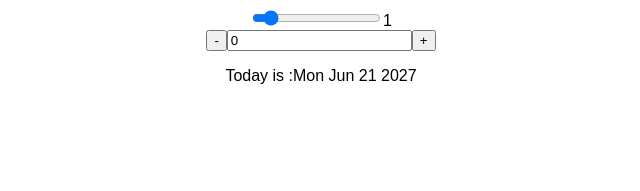
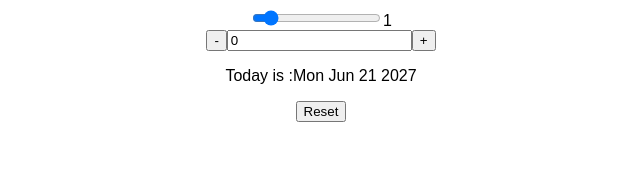
Before and after one commit to AbdullahiAbdulganiyu/Date-Counter-v2-, a React (Create React App) app: page / in a window 1280 px wide. Shown: the top 191 px of the page, without its empty margins (319-959 px from the left). Built offline with nearby package versions, Linux system fonts and the light colour scheme.

Commit message:
adding a button

```diff
--- a/src/App.js
+++ b/src/App.js
@@ -68,6 +68,9 @@ function Counter() {
           <span>{date.toDateString()}</span>
         </p>
       </div>
+      <div>
+        <button>Reset</button>
+      </div>
     </div>
   );
 }
```
